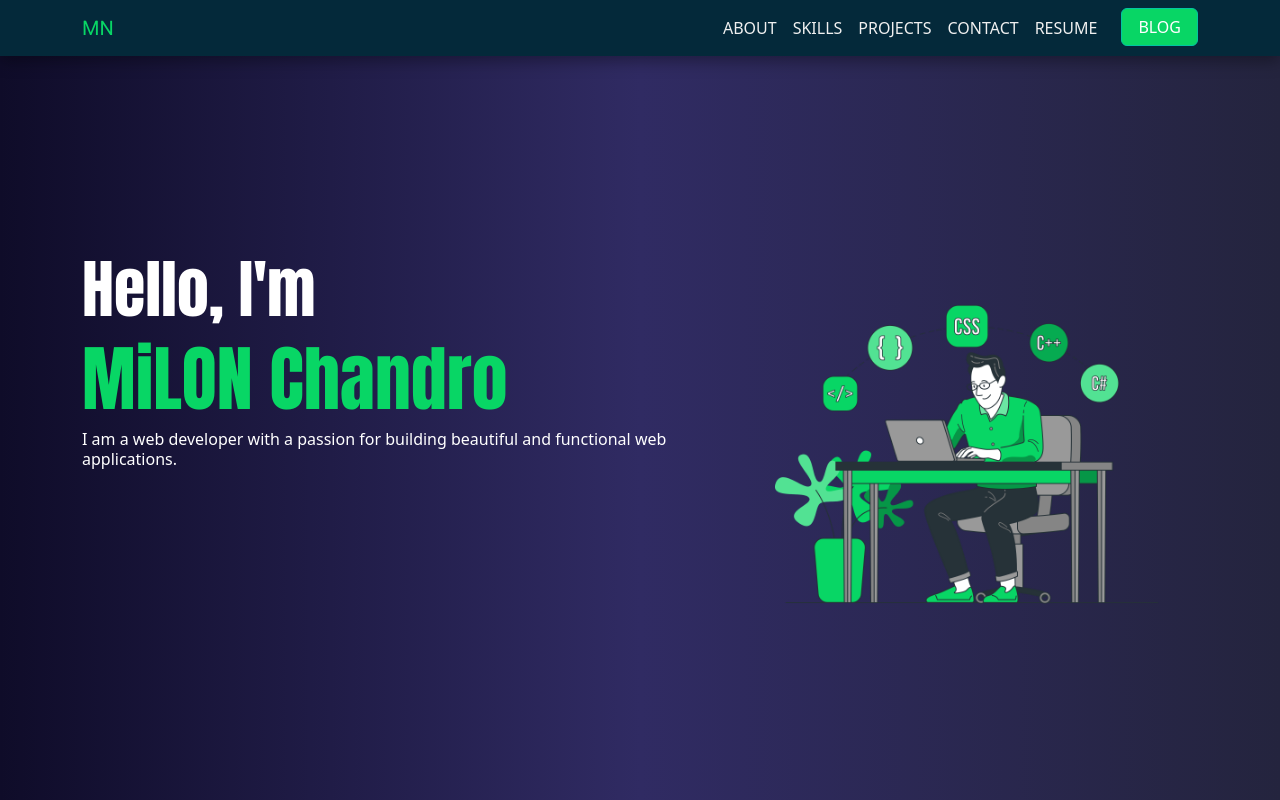
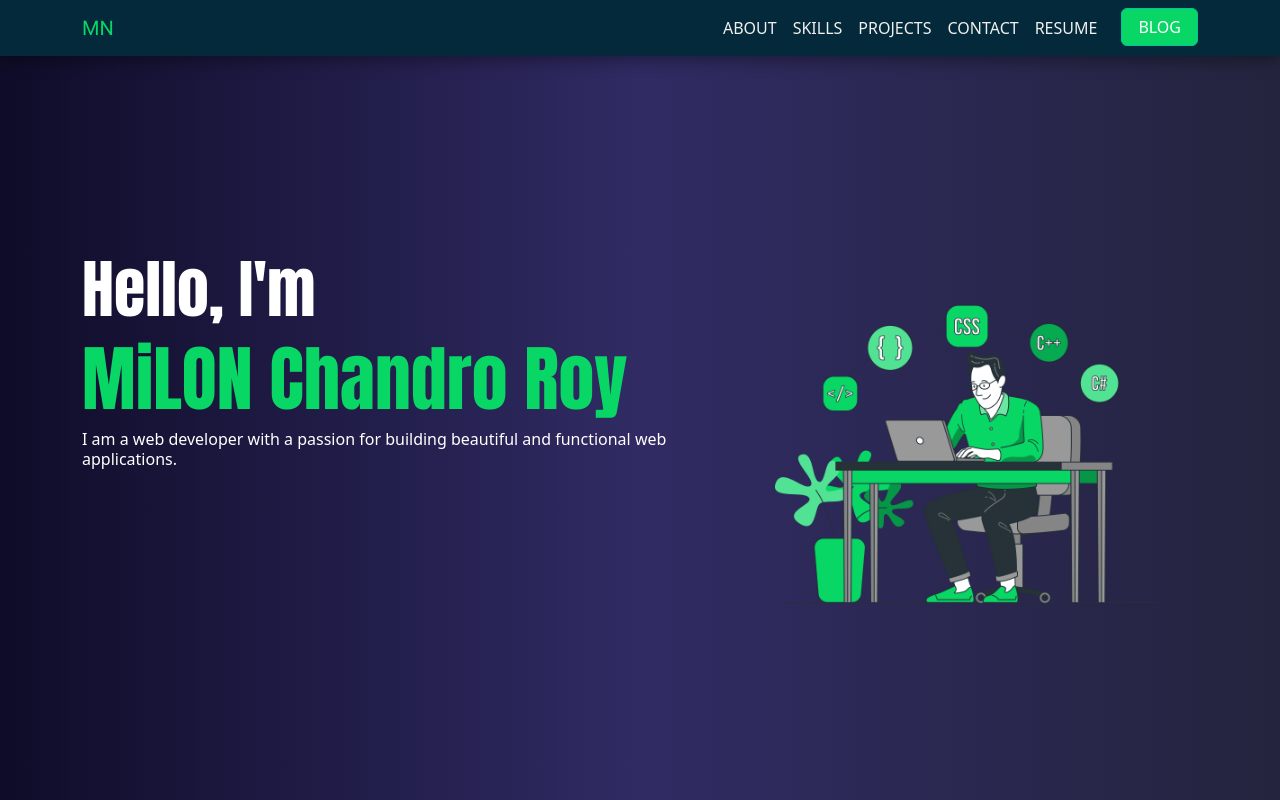
Before and after one commit to milonroy26/milon, an Angular app: page / in a window 1280 px wide. Shown: the top 800 px of the page. Built offline with nearby package versions, Linux system fonts and the light colour scheme.

Commit message:
1text update

```diff
--- a/src/app/components/pages/about/about.component.html
+++ b/src/app/components/pages/about/about.component.html
@@ -4,7 +4,7 @@
             <div class="col-xl-7">
                 <div class="content mt-3">
                     <h3 class="display-3 fontChange">Hello, I'm</h3>
-                    <h2 class="display-2 mainColor fontChange">MiLON Chandro</h2>
+                    <h2 class="display-2 mainColor fontChange">MiLON Chandro Roy</h2>
                     <h6>I am a web developer with a passion for building beautiful and functional web
                         applications.</h6>
                 </div>
```
